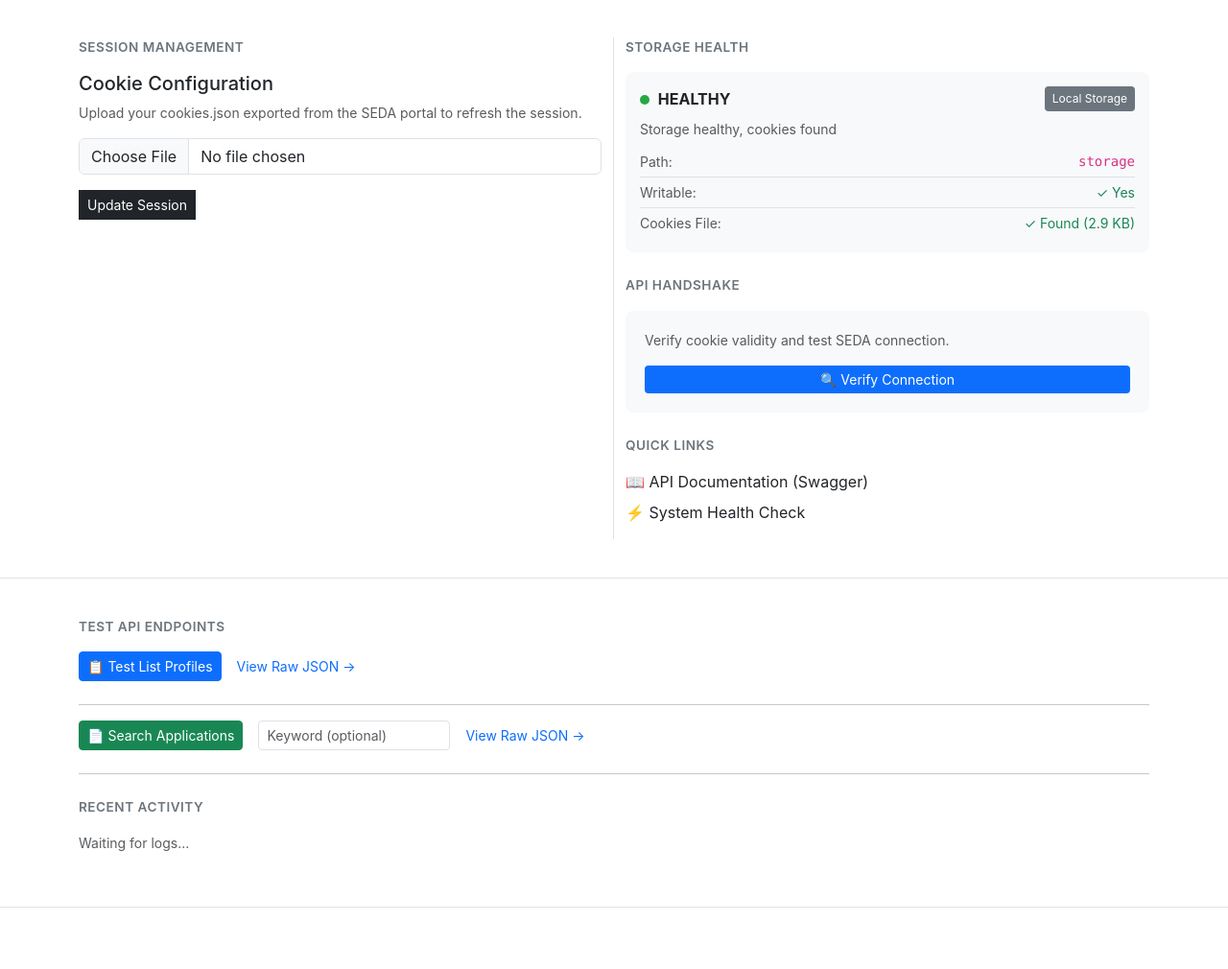
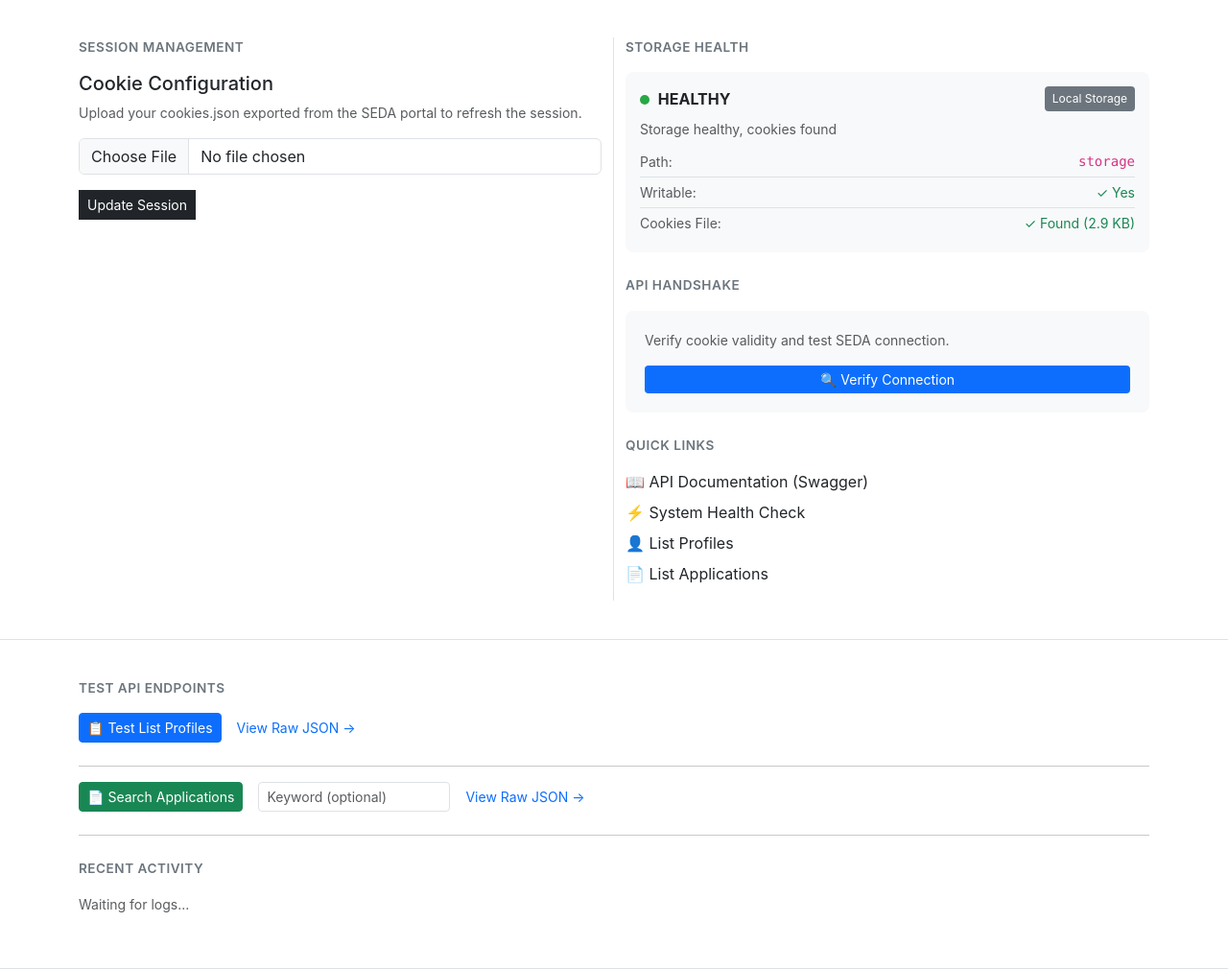
Before and after one commit to Zhihong0321/seda-manager, a FastAPI app: page / in a window 1280 px wide. Shown: the part 71-1081 px from the top of the page at 96% size. Before the commit the page ends 1017 px from the top, so only its background shows below. Run offline with FastAPI, Linux system fonts and the light colour scheme; some libraries are stand-ins or nearby versions.

Commit message:
chore: add quick links for profiles and applications APIs

```diff
--- a/app/templates/index.html
+++ b/app/templates/index.html
@@ -143,6 +143,8 @@
                 <ul class="list-unstyled">
                     <li class="mb-2"><a href="/docs" class="text-decoration-none text-dark">📖 API Documentation (Swagger)</a></li>
                     <li class="mb-2"><a href="/api/v1/health" class="text-decoration-none text-dark">⚡ System Health Check</a></li>
+                    <li class="mb-2"><a href="/api/v1/profiles" class="text-decoration-none text-dark">👤 List Profiles</a></li>
+                    <li class="mb-2"><a href="/api/v1/applications" class="text-decoration-none text-dark">📄 List Applications</a></li>
                 </ul>
             </div>
         </div>
```
